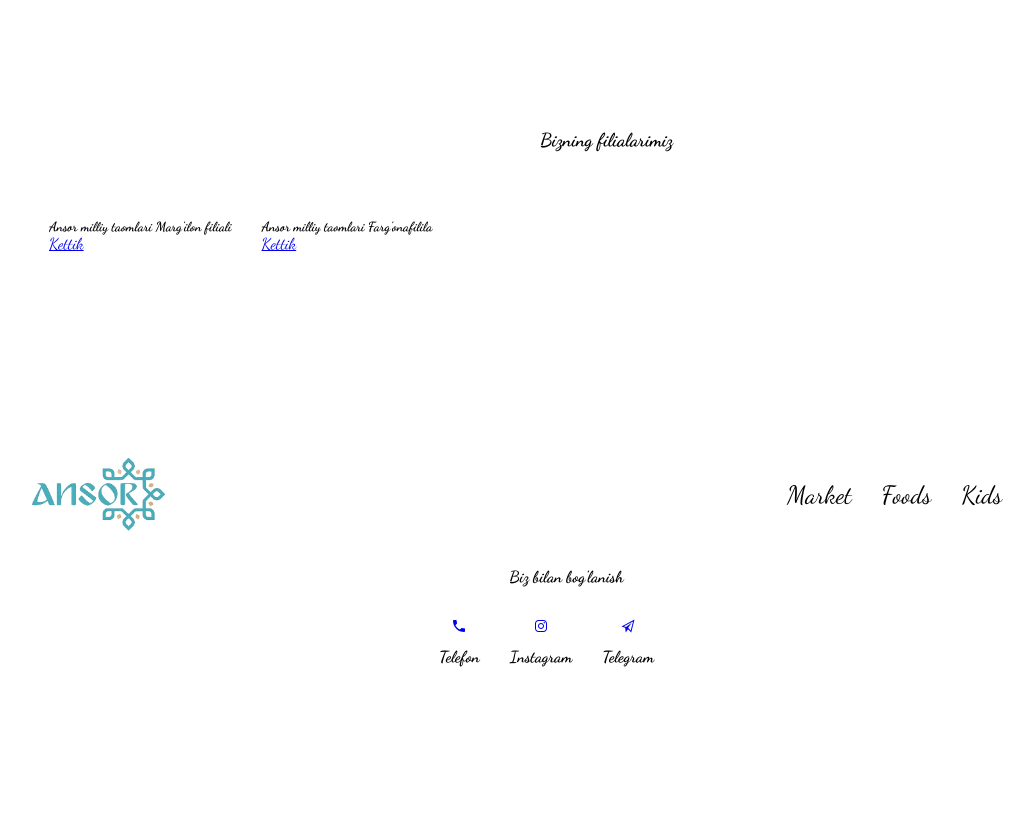
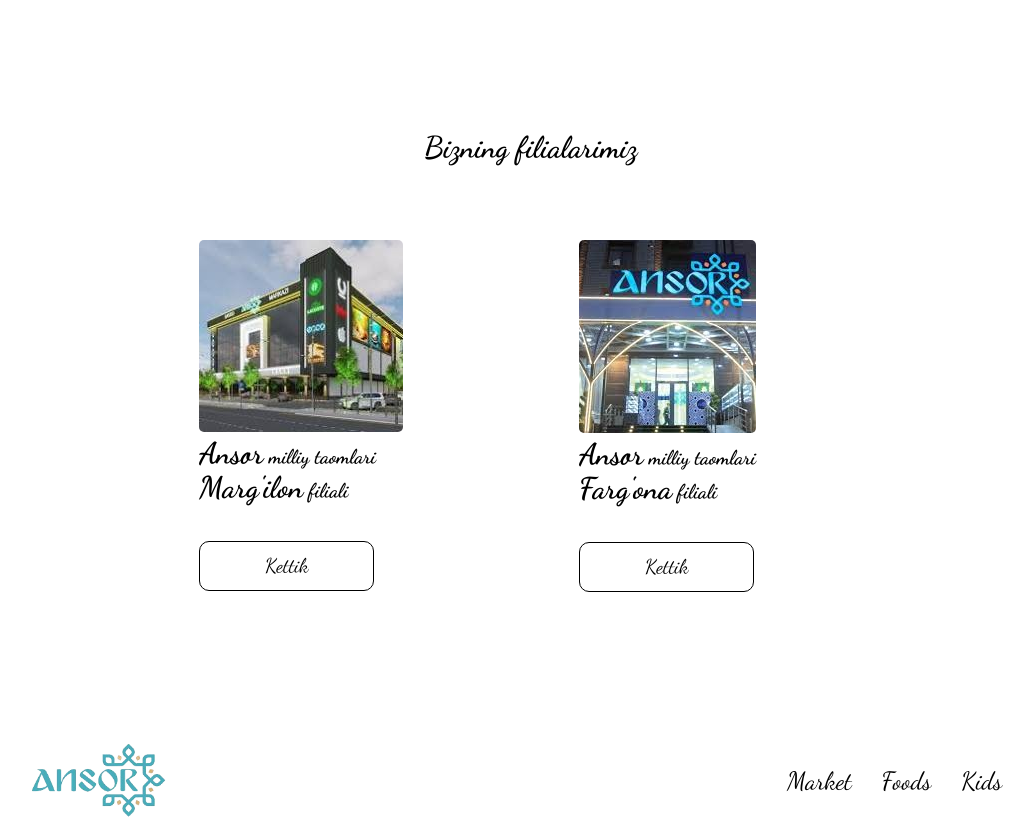
Before and after one commit to zafarbektolanboyev/ansormarketwebsite, a plain HTML site: page index.html in a window 1280 px wide. Shown: the part 620-1447 px from the top of the page, without its empty margins (116-1150 px from the left). Before the commit the page ends 1287 px from the top, so only its background shows below. Drawn offline with nearby package versions, Linux system fonts and the light colour scheme.

Commit message:
indexhtmlcss

```diff
--- a/css/global.css
+++ b/css/global.css
@@ -21,6 +21,9 @@
 }
 .header__menu-item {
     list-style: none;
+}
+.header__menu-item:hover{
+    color: blue;
 }
 .header__menu-item a{
     text-decoration: none;
@@ -54,6 +57,9 @@
 .footer__menu-item {
     list-style: none;
 }
+.footer__menu-item:hover{
+    color: blue;
+}
 .footer__menu-item a{
     text-decoration: none;
     width: 50px;
@@ -68,6 +74,8 @@
 .footer__content {
     font-weight: 700;
     height: 50px;
+    font-size: 20px;
+    margin-bottom: 5px;
 }
 .local__content {
     display: flex;
--- a/css/index.css
+++ b/css/index.css
@@ -19,6 +19,7 @@
 .hero-title {
     margin-top: 150px;
     margin-left: 165px;
+    font-size: 35px;
 }
 .hero-img{
     margin-top: 150px;
@@ -31,21 +32,50 @@
     margin-left: 165px;
 }
 .section-title {
-    text-align: center;
+    margin-left: 375px;
+    font-size: 30px;
 }
 .section__filial {
     display: flex;
     margin-top: 50px;
     gap: 30px;
+    margin-left: 150px;
+    margin-top: 50px;
 }
 .section-card {
-
+    width: 350px;
+    height: 150px;
+    margin-bottom: 150px;
+    margin-top: 25px;
 }
 .section__card-img {
+    border-radius: 5px;
 }
 .section__card-h5 {
+    font-size: 20px;
+    margin-bottom: 50px;
 }
-.section__card-h5 span{
+.section__card-h5 .span1{
     color: black;
     font-weight: 700;
+    font-size: 30px;
 }
+.card-btn{
+    text-decoration: none;
+    color: black;
+    font-size: 20px;
+    padding: 12px 65px;
+    margin-bottom: 200px;
+    border: 1px solid black;
+    border-radius: 10px;
+    margin-bottom: 200px;
+    transition: all 0.5s;
+}
+.card-btn:hover{
+    background-color: black;
+    color: white;
+    border: none;
+}
+.footer__container{
+    margin-top: 200px;
+}
--- a/index.html
+++ b/index.html
@@ -41,14 +41,16 @@
         <h3 class="section-title">Bizning filialarimiz</h3>
         <div class="section__filial">
             <div class="section-card">
-                <img class="section__card-img" src="" alt="">
-                <h5 class="section__card-h5">Ansor milliy taomlari <span>Marg'ilon</span> filiali</h5>
-                <a href="https://www.google.com/maps/embed?pb=!1m18!1m12!1m3!1d3034.908119351442!2d71.71981828946096!3d40.477297650254!2m3!1f0!2f0!3f0!3m2!1i1024!2i768!4f13.1!3m3!1m2!1s0x38bb77b74fef62d7%3A0x840716dea3d82677!2sAnsor%20Mall!5e0!3m2!1sru!2s!4v1709022326232!5m2!1sru!2s">Kettik</a>
+                <img class="section__card-img" src="./img/nasormargilon.png" alt="">
+                <h5 class="section__card-h5"><span class="span1">Ansor</span> milliy
+                taomlari<br><span class="span1">Marg'ilon</span> filiali</h5>
+                <a class="card-btn" href="https://maps.app.goo.gl/TzLZb5YuAfC3ZhvH7" >Kettik</a>
             </div>
             <div class="section-card">
-                <img class="section__card-img" src="" alt="">
-                <h5 class="section__card-h5">Ansor milliy taomlari <span>Farg'ona</span>filila</h5>
-                <a href="https://www.google.com/maps/embed?pb=!1m18!1m12!1m3!1d3034.908119351442!2d71.71981828946096!3d40.477297650254!2m3!1f0!2f0!3f0!3m2!1i1024!2i768!4f13.1!3m3!1m2!1s0x38bb77b74fef62d7%3A0x840716dea3d82677!2sAnsor%20Mall!5e0!3m2!1sru!2s!4v1709022326232!5m2!1sru!2s">Kettik</a>
+                <img class="section__card-img" src="./img/ansorfargonaprewiev1.png" alt="">
+                <h5 class="section__card-h5"> <span class="span1">Ansor</span> milliy
+                taomlari <br> <span class="span1">Farg'ona</span> filiali</h5>
+                <a class="card-btn" href="https://maps.app.goo.gl/kHSMnrXziHdj3M4W7">Kettik</a>
             </div>
         </div>
     </section>
```
Also changed, not shown: pages/market.html (+1 -0 lines), img/ansorfargonaprewiev.png (added), img/ansorfargonaprewiev1.png (added), img/cococola-removebg-preview.png (added), img/dolma-removebg-preview.png (added), img/mastava-removebg-preview.png (added), img/nasormargilon.png (added), img/pepsi1-removebg-preview.png (added), img/qovurmachuchvara-removebg-preview.png (added), img/xasib-removebg-preview.png (added).
